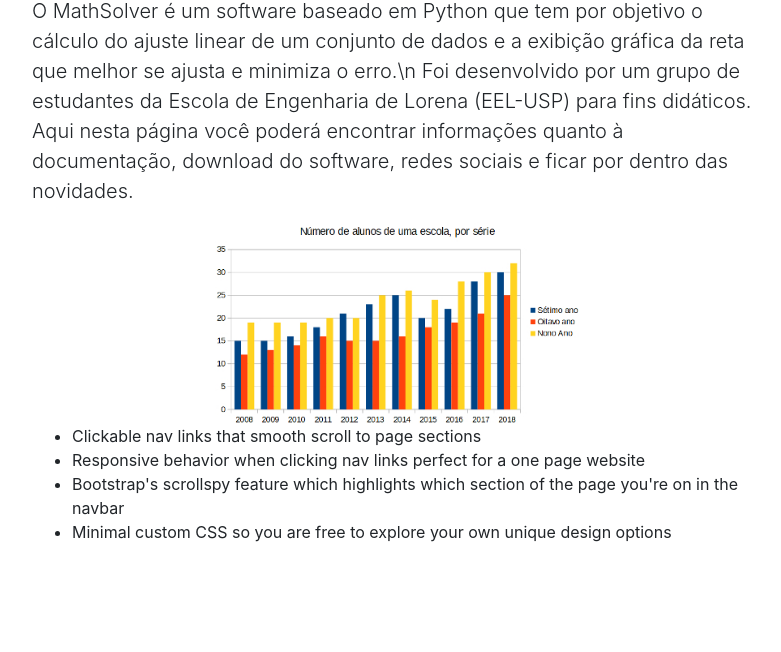
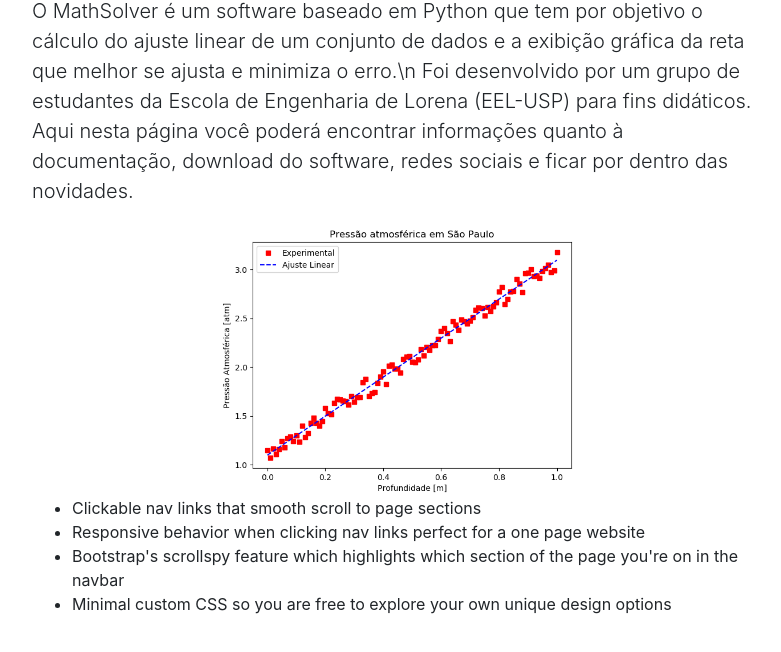
Before and after one commit to MathSolver/mathsolver.github.io, a website with bundled scripts: page index.html in a window 1280 px wide. Shown: the part 558-1210 px from the top of the page, without its empty margins (243-1024 px from the left). Built offline with nearby package versions, Linux system fonts and the light colour scheme.

Commit message:
Update index.html
Adicionado à página a nova imagem de demonstração.

```diff
--- a/index.html
+++ b/index.html
@@ -14,7 +14,7 @@
   <link href="vendor/bootstrap/css/bootstrap.min.css" rel="stylesheet">
 
   <!-- ícone favicon -->
-  <link rel="shortcut icon" href="images\mathsolver_favicon.ico">
+  <link rel="shortcut icon" href="images\favicon.ico">
 
   <!-- Custom styles for this template -->
   <link href="css/scrolling-nav.css" rel="stylesheet">
@@ -63,7 +63,7 @@
           <h2>Sobre o software</h2>
           <p class="lead">O MathSolver é um software baseado em Python que tem por objetivo o cálculo do ajuste linear de um conjunto de dados e a exibição gráfica da reta que melhor se ajusta e minimiza o erro.\n
           Foi desenvolvido por um grupo de estudantes da Escola de Engenharia de Lorena (EEL-USP) para fins didáticos. Aqui nesta página você poderá encontrar informações quanto à documentação, download do software, redes sociais e ficar por dentro das novidades.</p>
-          <img src="images\grafico.jpg" class="center">
+          <img src="images\pressao_sp.png" class="center">
           <ul>
             <li>Clickable nav links that smooth scroll to page sections</li>
             <li>Responsive behavior when clicking nav links perfect for a one page website</li>
```
